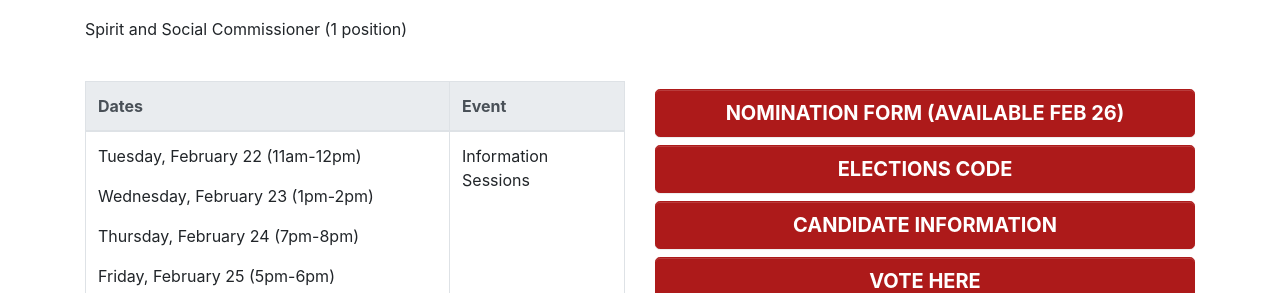
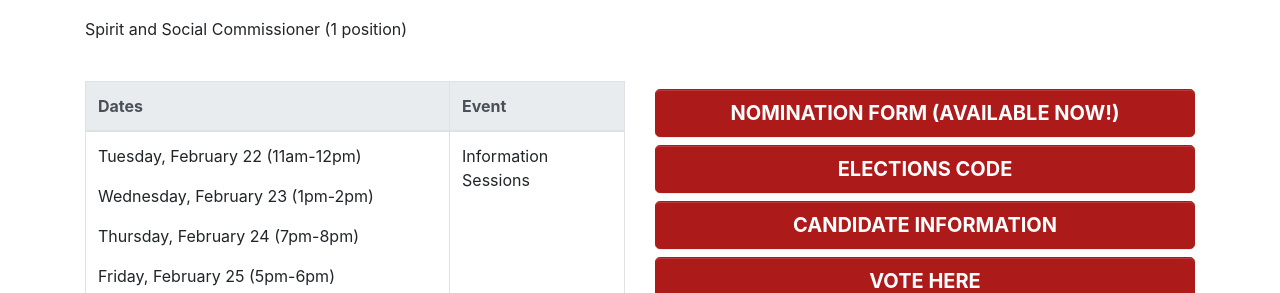
Before and after one commit to uclit-webmaster/uclit-site, a Jekyll site: the page built from get-involved/elections.html, in a window 1280 px wide and 900 px high, scrolled down 1211 px. Shown: the part 159-452 px from the top of the window. Built offline with Jekyll 4.4.1, drawn with Linux system fonts in a browser that asks for light colours; nearby versions of some CDN libraries.

Commit message:
Update elections.yml

```diff
--- a/_data/elections.yml
+++ b/_data/elections.yml
@@ -16,8 +16,8 @@ current-election-text: |
 
 # Comment out the rest of this if you don't want any buttons
 buttons:
- - text: NOMINATION FORM (AVAILABLE FEB 26)
-   #link: https://docs.google.com/document/d/1kAze-mqIMEoSidXYvp18dgxJetnvjHolm4doN6CVmEs/edit?usp=drivesdk
+ - text: NOMINATION FORM (AVAILABLE NOW!)
+   link: https://docs.google.com/document/d/1kAze-mqIMEoSidXYvp18dgxJetnvjHolm4doN6CVmEs/edit?usp=drivesdk
  - text: ELECTIONS CODE
    link: https://docs.google.com/document/d/15A10Y1C5hEmozJKmxNQe8wq_9AZmzrImEV2-55B4YkU/edit?usp=sharing
  - text: CANDIDATE INFORMATION
```
